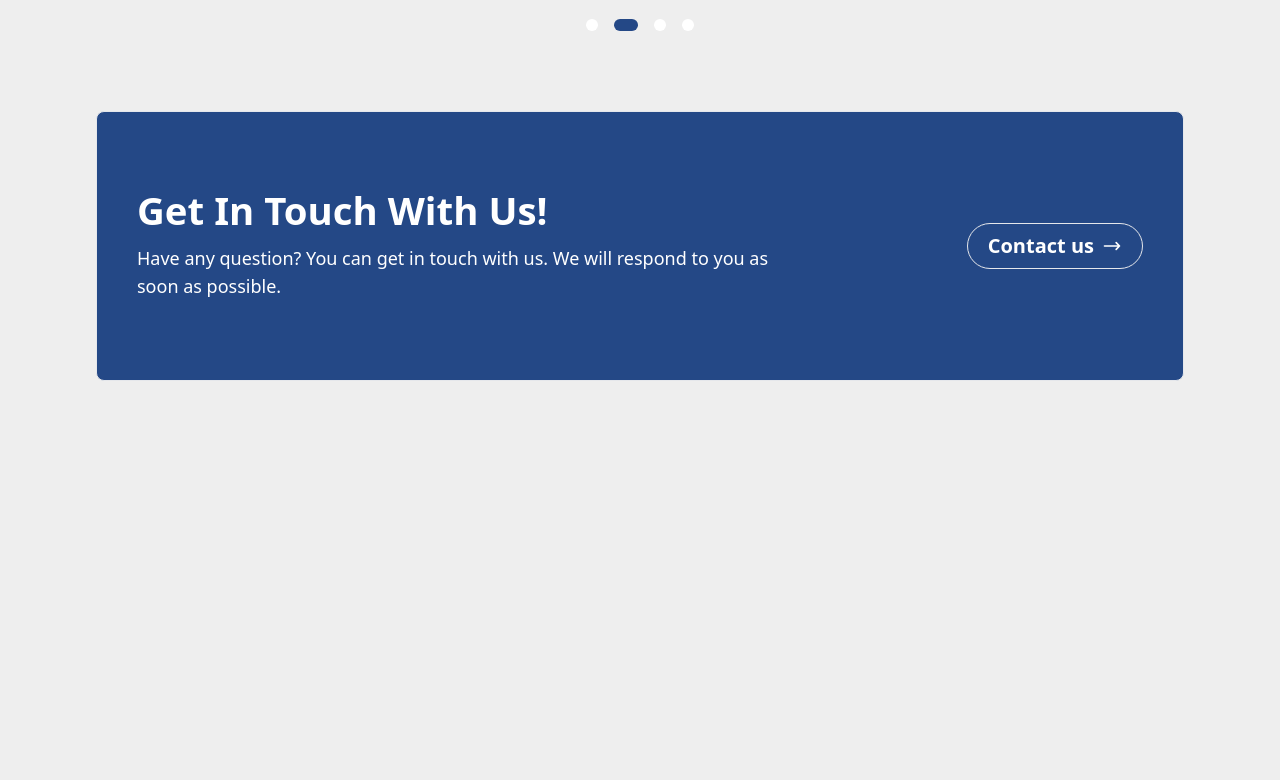
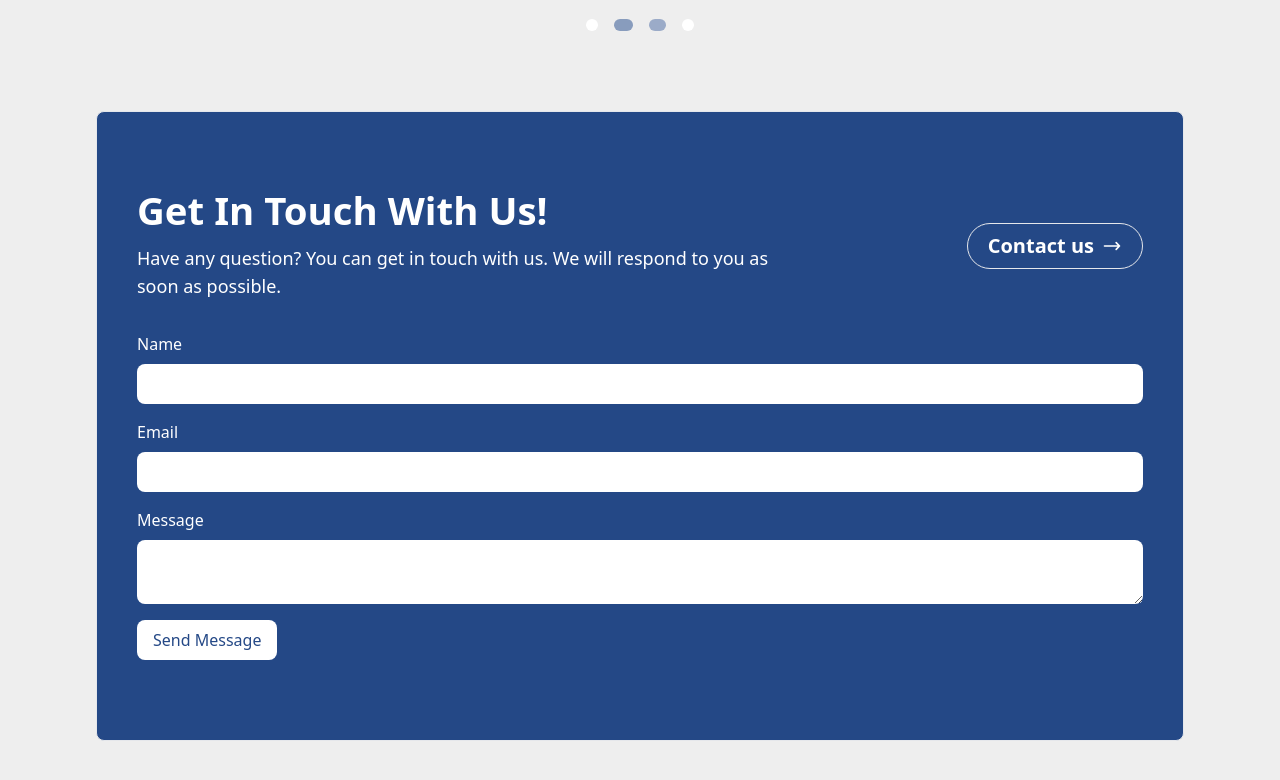
Before and after one commit to nimba005/ecommerce, a React (Create React App) app: page / in a window 1280 px wide. Shown: the part 2515-3295 px from the top of the page. Before the commit the page ends 2936 px from the top, so only its background shows below. Built offline with nearby package versions, Linux system fonts and the light colour scheme.

Commit message:
#updated the contact section

```diff
--- a/src/Components/Contact/Contact.jsx
+++ b/src/Components/Contact/Contact.jsx
@@ -1,8 +1,40 @@
-import React from "react";
+import React, { useState } from "react";
 import { Link } from "react-router-dom";
 import { HiOutlineArrowNarrowRight } from "react-icons/hi";
 
 const Contact = () => {
+  const [formData, setFormData] = useState({
+    name: "",
+    email: "",
+    message: ""
+  });
+  const [formSubmitted, setFormSubmitted] = useState(false);
+
+  const handleChange = (e) => {
+    const { name, value } = e.target;
+    setFormData({
+      ...formData,
+      [name]: value
+    });
+  };
+
+  const handleSubmit = (e) => {
+    e.preventDefault();
+    // Simulate sending form data to a server (or perform actual server submission)
+    // For demonstration purposes, just logging the data
+    console.log("Form submitted:", formData);
+
+    // Show feedback to the user
+    setFormSubmitted(true);
+
+    // Optional: Reset the form after submission
+    setFormData({
+      name: "",
+      email: "",
+      message: ""
+    });
+  };
+
   return (
     <div className="px-2 mx-auto md:px-0 xl:max-w-screen-xl lg:max-w-[85vw]">
       <div
@@ -26,6 +58,49 @@ const Contact = () => {
             Contact us <HiOutlineArrowNarrowRight />
           </Link>
         </div>
+        <form onSubmit={handleSubmit} className="mt-8">
+          <div className="flex flex-col mb-4">
+            <label className="mb-2 text-white" htmlFor="name">Name</label>
+            <input
+              type="text"
+              id="name"
+              name="name"
+              value={formData.name}
+              onChange={handleChange}
+              className="p-2 rounded-lg"
+              required
+            />
+          </div>
+          <div className="flex flex-col mb-4">
+            <label className="mb-2 text-white" htmlFor="email">Email</label>
+            <input
+              type="email"
+              id="email"
+              name="email"
+              value={formData.email}
+              onChange={handleChange}
+              className="p-2 rounded-lg"
+              required
+            />
+          </div>
+          <div className="flex flex-col mb-4">
+            <label className="mb-2 text-white" htmlFor="message">Message</label>
+            <textarea
+              id="message"
+              name="message"
+              value={formData.message}
+              onChange={handleChange}
+              className="p-2 rounded-lg"
+              required
+            ></textarea>
+          </div>
+          <button type="submit" className="py-2 px-4 bg-white text-navColor rounded-lg">
+            Send Message
+          </button>
+        </form>
+        {formSubmitted && (
+          <p className="mt-4 text-white">Message sent successfully!</p>
+        )}
       </div>
     </div>
   );
```
